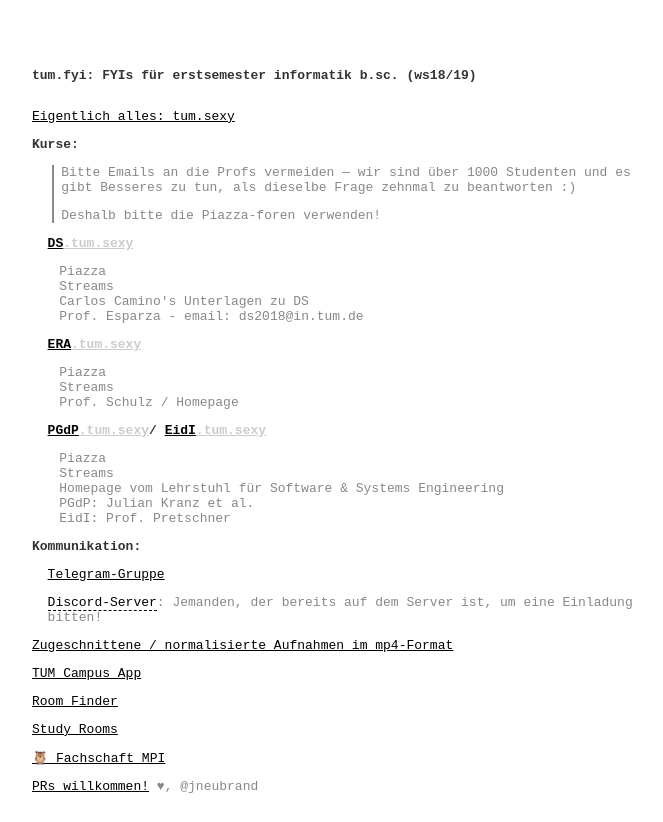
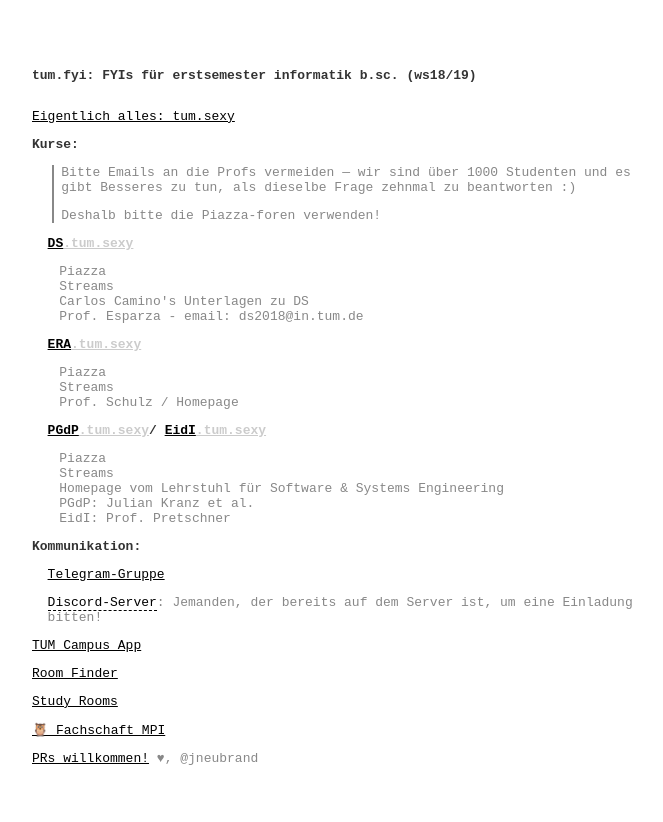
Before and after one commit to jneubrand/tum.fyi, a plain HTML site: page index.html in a window 1280 px wide. Shown: the whole page, without its empty margins (283-946 px from the left). After the commit the page ends 800 px from the top, so only its background shows below. Drawn offline with Linux system fonts and the light colour scheme.

Commit message:
Removing unavailable streaming site (#2)

```diff
--- a/index.html
+++ b/index.html
@@ -119,7 +119,6 @@
                 <li><a href="https://t.me/joinchat/Hc6Uv0Su0kNrfyMkGWboeQ">Telegram-Gruppe</a></li>
                 <li><span class="link-unavailable">Discord-Server</span>: Jemanden, der bereits auf dem Server ist, um eine Einladung bitten!</li>
             </ul></li>
-            <li><a href="https://tum.steffend.me/recordings/">Zugeschnittene / normalisierte Aufnahmen im mp4-Format</a></li>
             <li><a href="https://web.tum.app">TUM Campus App</a></li>
             <li><a href="https://portal.mytum.de/campus/roomfinder">Room Finder</a></li>
             <li><a href="https://www.ub.tum.de/en/group-study-rooms">Study Rooms</a></li>
```
